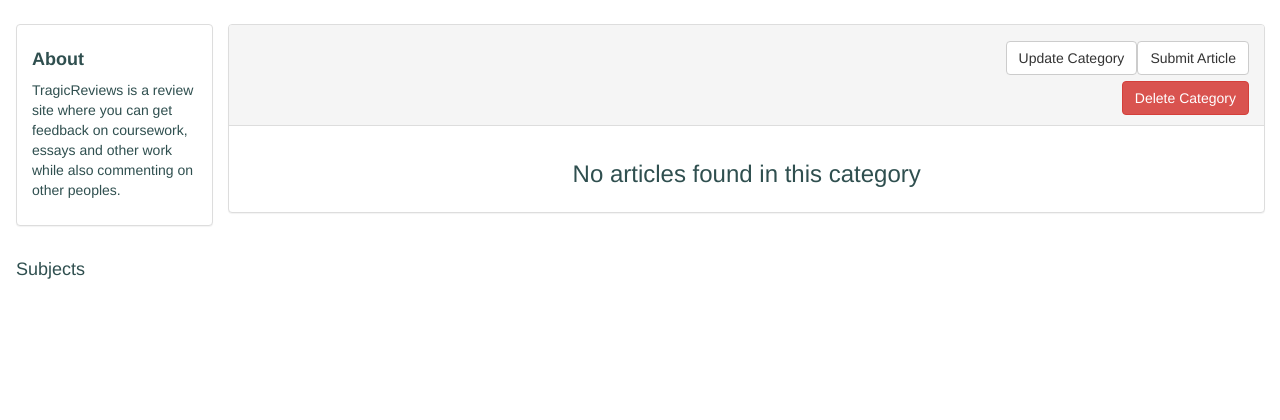
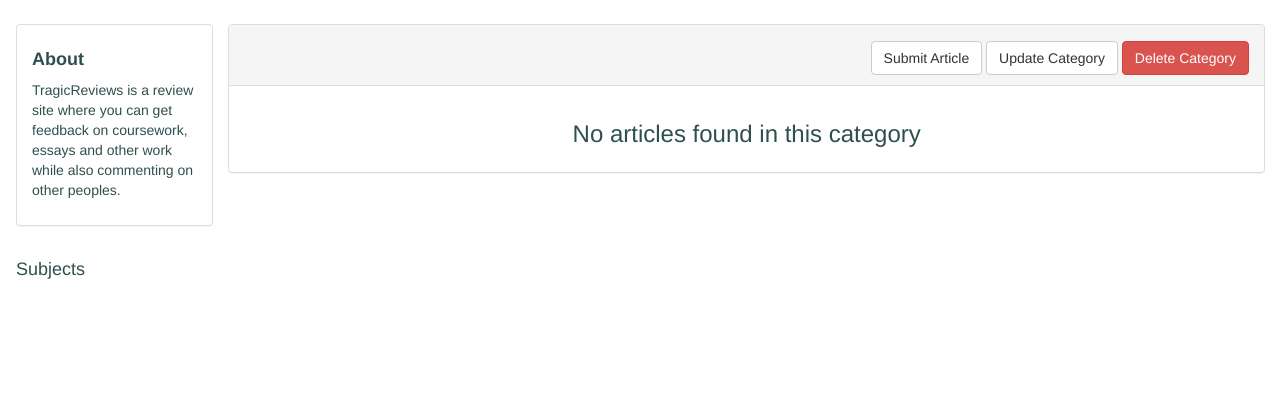
Before and after one commit to wad2-2018-lab10-teamB/tragicreviews, a Django app: page /tragicreviews/category/1/ in a window 1280 px wide. Shown: the part 206-626 px from the top of the page. Run offline with Django 3.2, Linux system fonts and the light colour scheme; the visitor is signed in with stand-in values (Sample User, id 1); data that the repository does not hold is empty; some libraries are stand-ins or nearby versions.

Commit message:
Fixed category buttons not being inline.

```diff
--- a/templates/tragicreviews/category.html
+++ b/templates/tragicreviews/category.html
@@ -11,19 +11,21 @@
 
         <div class="panel-heading">
             <div class="row">
-                <div class="col-sm-8">
+                <div class="col-lg-6">
                     <h3>{{ category.name }}</h3>
                 </div>
-                <div class="col-sm-4">
+                <div class="col-lg-6">
                     {% if user.is_authenticated %}
-                        <a href="{% url 'add_article' category.slug %}" class="btn btn-default pull-right"
-                           role="button">Submit Article</a>
-                        {% if perms.tragicreviews.add_subject %}
-                            <a href="{% url 'update_category' category.slug %}" class="btn btn-default pull-right"
-                           role="button">Update Category</a>
-                            <a href="{% url 'delete_category' category.slug %}" class="btn btn-danger pull-right"
-                           role="button">Delete Category</a>
-                        {% endif %}
+                        <div class="pull-right">
+                            <a href="{% url 'add_article' category.slug %}" class="btn btn-default"
+                               role="button">Submit Article</a>
+                            {% if perms.tragicreviews.add_subject %}
+                                <a href="{% url 'update_category' category.slug %}" class="btn btn-default"
+                               role="button">Update Category</a>
+                                <a href="{% url 'delete_category' category.slug %}" class="btn btn-danger"
+                               role="button">Delete Category</a>
+                            {% endif %}
+                        </div>
                     {% endif %}
                 </div>
             </div>
```
